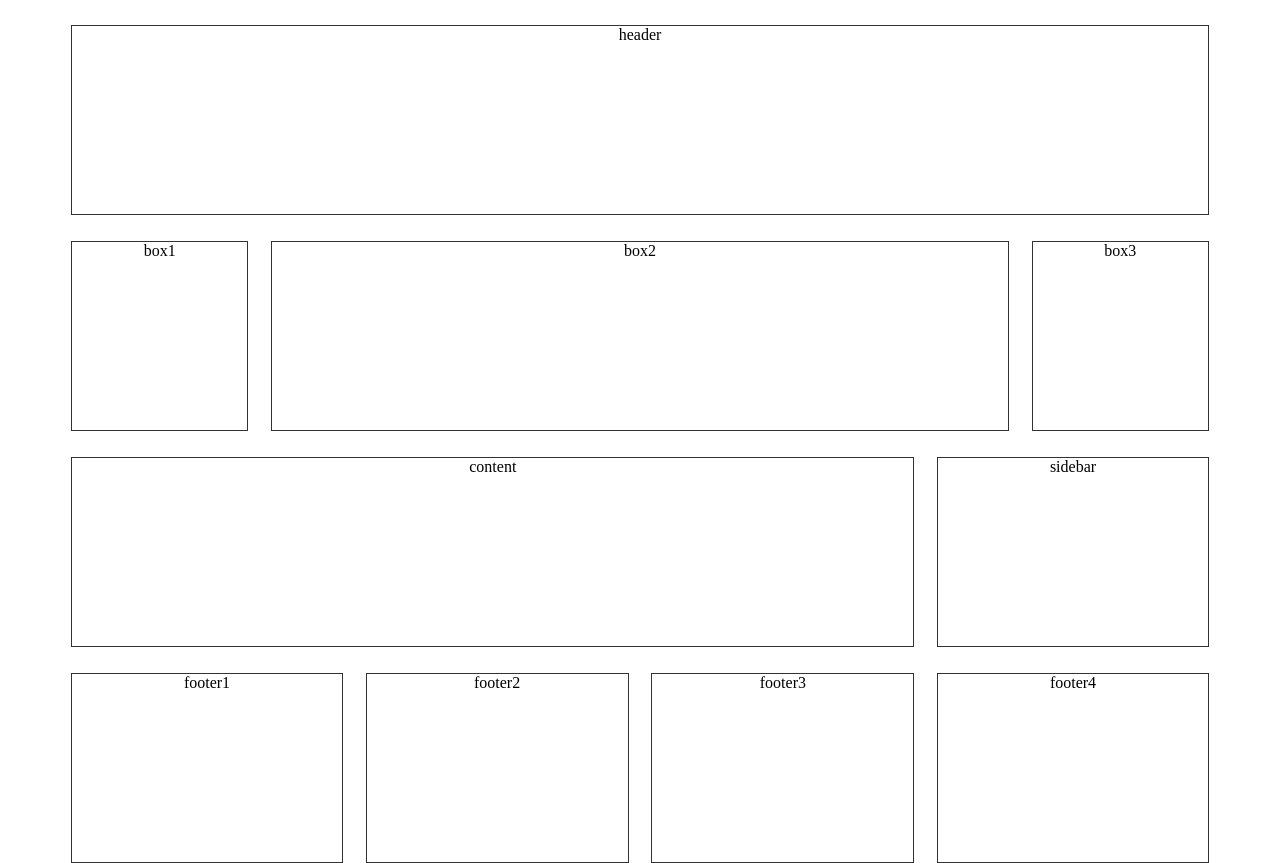
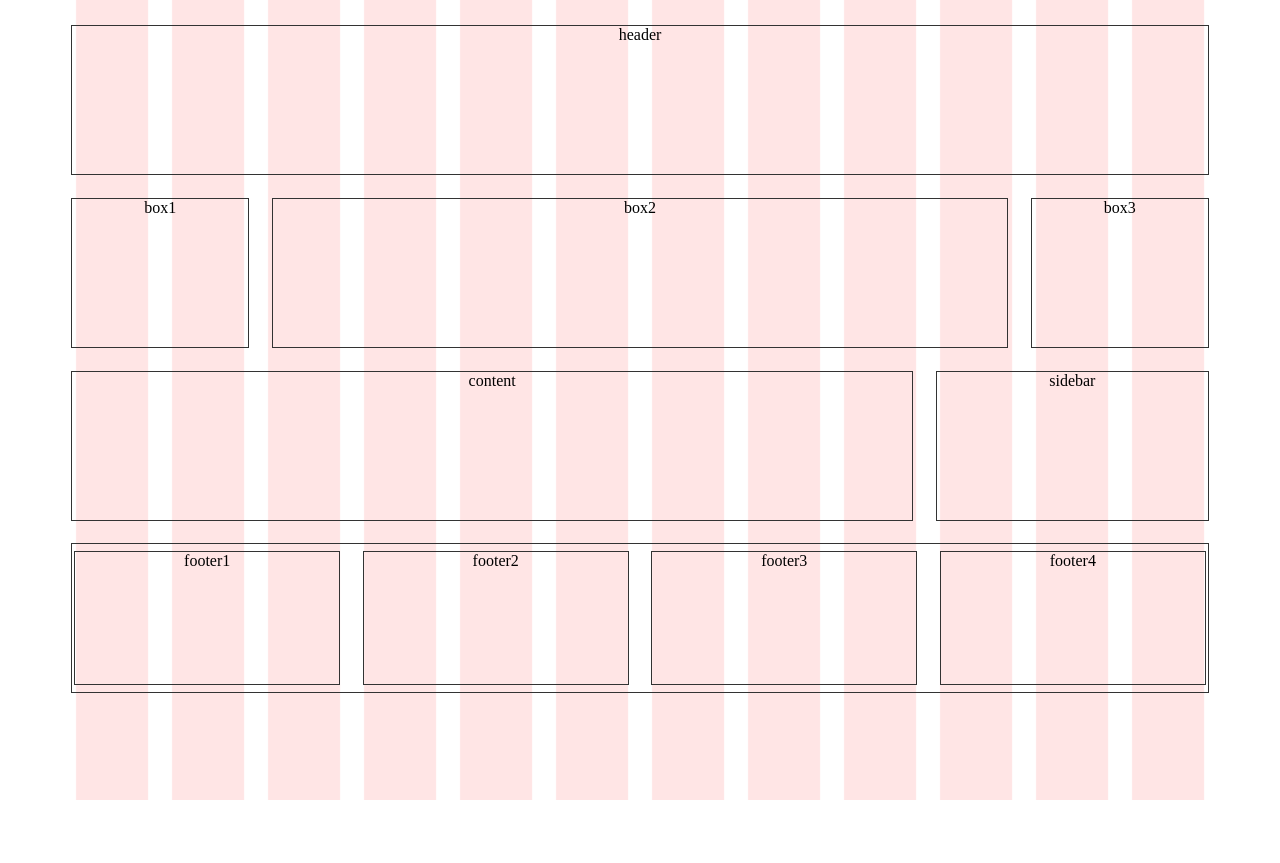
Before and after one commit to DanielLundback/Assignement-1, a plain HTML site: page index.html in a window 1280 px wide. After the commit the page ends 800 px from the top, so only its background shows below. Drawn offline with Linux system fonts and the light colour scheme.

Commit message:
version2

```diff
--- a/index.html
+++ b/index.html
@@ -3,6 +3,7 @@
 <head>
 	<title></title>
 	<link rel="stylesheet" type="text/css" href="style.css">
+	 <meta name="viewport" content="width=device-width, initial-scale=1.0">
 
 <body>
 	<main class="container">
@@ -13,11 +14,12 @@
 		<section class="content"> content </section>
 		<section class="sidebar"> sidebar </section>
 
+	<section class="footerwrap">
 		<section class="footer1"> footer1 </section>
 		<section class="footer2"> footer2 </section>
 		<section class="footer3"> footer3 </section>
 		<section class="footer4"> footer4 </section>
-
+	</section>
 	</main>
 
 </body>
--- a/style.css
+++ b/style.css
@@ -5,6 +5,10 @@ body        {background: url(12_col.gif) center top repeat-y;
 section    {border: 1px solid #333;
             text-align: center;
             margin:5px 0px 5px 0px;}
+
+.footerwrap {grid-area: footerwrap;}
+
+
 
 .header     {grid-area: header;}
 
@@ -18,6 +22,7 @@ section    {border: 1px solid #333;
 
 .sidebar    {grid-area: sidebar;}
 
+
 .footer1    {grid-area: footer1;}
 
 .footer2    {grid-area: footer2;}
@@ -26,15 +31,16 @@ section    {border: 1px solid #333;
 
 .footer4    {grid-area: footer4;}
 
+
 /* -------------------------- Mobile first --------------------------*/
 
 .container      {width:90%;
-                height: 100vh;
+                height: 80vh;
                 margin: 20px auto;
 
                 display: grid;
                 grid-template-columns: repeat (1, 1fr);
-                grid-template-rows: 10% 10% 10% 10% 10% 10% 10% 10% 10% 10%;
+                grid-template-rows: 10% 10% 10% 10% 10% 10% 40%;
                 grid-template-areas:
                 "header"
                 "box1"
@@ -42,6 +48,12 @@ section    {border: 1px solid #333;
                 "box3"
                 "content1"
                 "sidebar"
+                "footerwrap";}
+.footerwrap     {padding:2px;
+                display: grid;
+                grid-template-columns: repeat (1, 1fr);
+                grid-template-rows: 25% 25% 25% 25%;
+                grid-template-areas:
                 "footer1"
                 "footer2"
                 "footer3"
@@ -53,17 +65,26 @@ section    {border: 1px solid #333;
 @media screen and (min-width: 768px)   {
 
 .container       {grid-template-columns: repeat (12, 1fr);
-                grid-template-rows: 20% 20% 20% 20% 20%;
+                grid-template-rows: 20% 20% 20% 40%;
                 grid-gap: 2% 2%;
                 grid-template-areas:
                 "header header header header header header header header header header header header"
                 "box1 box1 box1 box1 box2 box2 box2 box2 box3 box3 box3 box3 "
                "content1 content1 content1 content1 content1 content1 sidebar sidebar sidebar sidebar sidebar sidebar"
-               "footer1 footer1 footer1 footer1 footer1 footer1 footer2 footer2 footer2 footer2 footer2 footer2"
-               "footer3 footer3 footer3 footer3 footer3 footer3 footer4 footer4 footer4 footer4 footer4 footer4";}
+               "footerwrap footerwrap footerwrap footerwrap footerwrap footerwrap footerwrap footerwrap footerwrap footerwrap footerwrap footerwrap";}
 
-}
 
+.footerwrap     {display: grid;
+                padding:2px;
+                grid-template-columns: repeat (1, 1fr);
+                grid-template-rows: 50% 50%;
+                grid-template-areas:
+                "footer1 footer1 footer1 footer1 footer1 footer1 footer2 footer2 footer2 footer2 footer2 footer2"
+               "footer3 footer3 footer3 footer3 footer3 footer3 footer4 footer4 footer4 footer4 footer4 footer4";
+
+                ;}
+
+                }
 
 /* --------------------------  Mindre Desktop skärmar --------------------------*/
 
@@ -76,9 +97,16 @@ section    {border: 1px solid #333;
                 "header header header header header header header header header header header header"
                 "box1 box1 box1 box2 box2 box2 box2 box2 box2 box3 box3 box3 "
                "content1 content1 content1 content1 content1 content1 content1 content1 sidebar sidebar sidebar sidebar"
-               "footer1 footer1 footer1 footer2 footer2 footer2 footer3 footer3 footer3 footer4 footer4 footer4";}
+                "footerwrap footerwrap footerwrap footerwrap footerwrap footerwrap footerwrap footerwrap footerwrap footerwrap footerwrap footerwrap";}
 
-}
+.footerwrap     {display: grid;
+                padding:2px;
+                grid-template-columns: repeat (1, 1fr);
+                grid-template-rows: 100%;
+                grid-template-areas:
+                "footer1 footer1 footer1 footer2 footer2 footer2 footer3 footer3 footer3 footer4 footer4 footer4";}
+
+                }
 
 /* -------------------------- Breda Desktop skärmar --------------------------*/
 
@@ -90,7 +118,15 @@ section    {border: 1px solid #333;
                 grid-template-areas:
                 "header header header header header header header header header header header header"
                 "box1 box1 box2 box2 box2 box2 box2 box2 box2 box2 box3 box3 "
-               "content1 content1 content1 content1 content1 content1 content1 content1 content1 sidebar sidebar sidebar"
-               "footer1 footer1 footer1 footer2 footer2 footer2 footer3 footer3 footer3 footer4 footer4 footer4";}
+                "content1 content1 content1 content1 content1 content1 content1 content1 content1 sidebar sidebar sidebar"
+                "footerwrap footerwrap footerwrap footerwrap footerwrap footerwrap footerwrap footerwrap footerwrap footerwrap footerwrap footerwrap";}
 
+.footerwrap     {display: grid;
+                padding:2px;
+                grid-gap: 2% 2%;
+                box-sizing: border-box;
+                grid-template-columns: repeat (1, 1fr);
+                grid-template-rows: 100%;
+                grid-template-areas:
+                "footer1 footer1 footer1 footer2 footer2 footer2 footer3 footer3 footer3 footer4 footer4 footer4";}
 }
```
Also changed, not shown: 12_col.gif (added), 1 other file.
